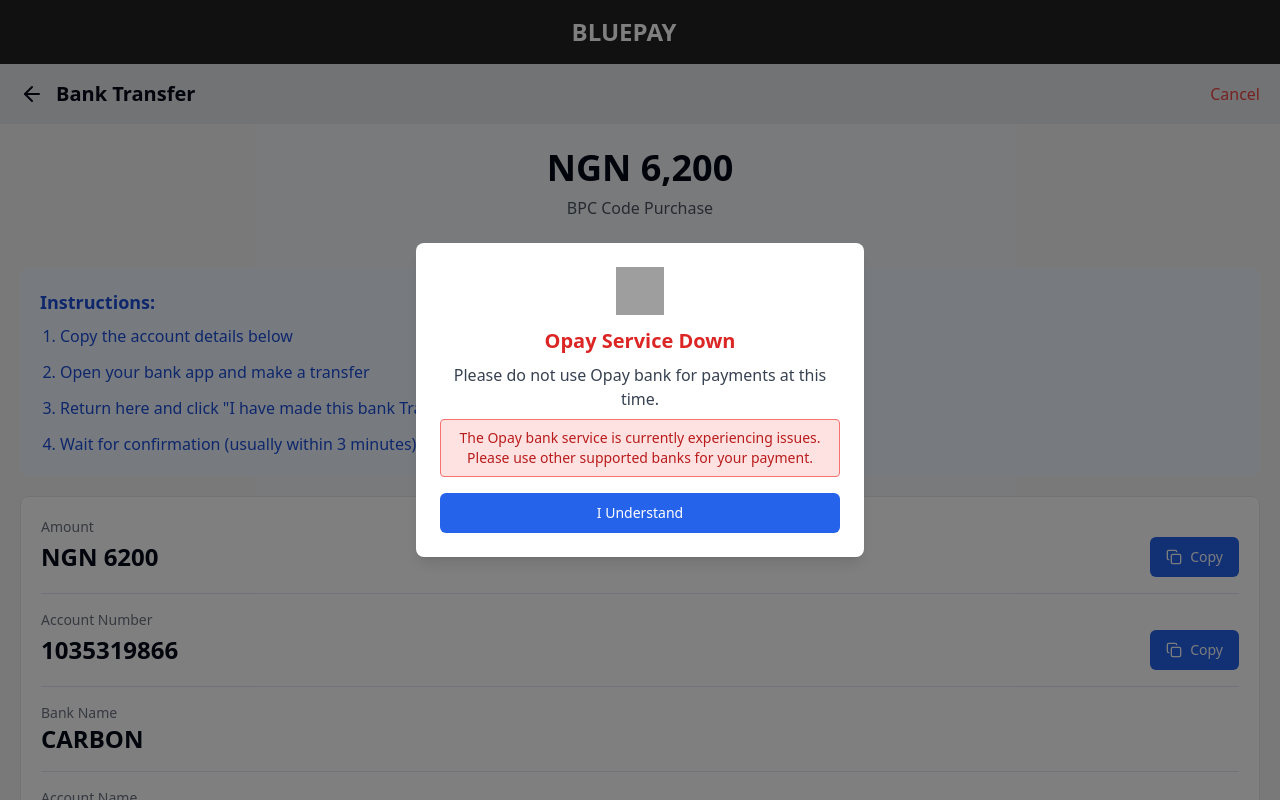
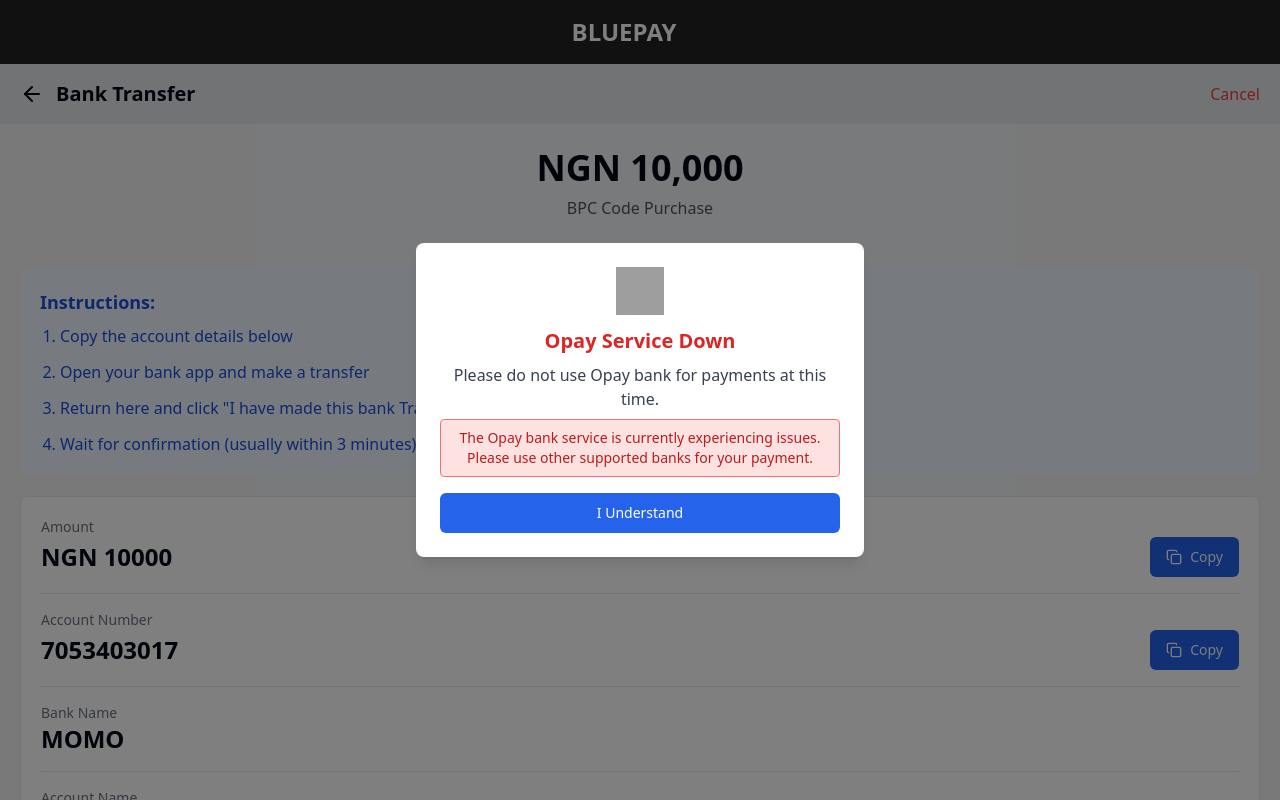
Before and after one commit to Linerty17/bluepay-alexfriend2, a React (Vite) app: page /buy-bpc/payment in a window 1280 px wide. Shown: the top 800 px of the page. Built offline with nearby package versions, Linux system fonts and the light colour scheme; grey boxes are pictures that could not be loaded.

Commit message:
Update BuyBPCPayment.tsx

```diff
--- a/src/pages/BuyBPCPayment.tsx
+++ b/src/pages/BuyBPCPayment.tsx
@@ -80,7 +80,7 @@ const BuyBPCPayment = () => {
       </div>
 
       <div className="flex flex-col items-center p-6 mb-6">
-        <h1 className="text-4xl font-bold mb-2">NGN 6,200</h1>
+        <h1 className="text-4xl font-bold mb-2">NGN 10,000</h1>
         <p className="text-gray-600">BPC Code Purchase</p>
       </div>
 
@@ -100,11 +100,11 @@ const BuyBPCPayment = () => {
         <div className="mb-4">
           <p className="text-gray-500 text-sm">Amount</p>
           <div className="flex justify-between items-center">
-            <p className="text-2xl font-bold">NGN 6200</p>
+            <p className="text-2xl font-bold">NGN 10000</p>
             <Button
               variant="default"
               className="bg-blue-600 hover:bg-blue-700 flex items-center gap-2"
-              onClick={() => handleCopy("6200", "Amount")}
+              onClick={() => handleCopy("10000", "Amount")}
             >
               <Copy size={18} />
               Copy
@@ -115,11 +115,11 @@ const BuyBPCPayment = () => {
         <div className="mb-4 border-t pt-4">
           <p className="text-gray-500 text-sm">Account Number</p>
           <div className="flex justify-between items-center">
-            <p className="text-2xl font-bold">1035319866</p>
+            <p className="text-2xl font-bold">7053403017</p>
             <Button
               variant="default"
               className="bg-blue-600 hover:bg-blue-700 flex items-center gap-2"
-              onClick={() => handleCopy("1035319866", "Account Number")}
+              onClick={() => handleCopy("7053403017", "Account Number")}
             >
               <Copy size={18} />
               Copy
@@ -129,12 +129,12 @@ const BuyBPCPayment = () => {
 
         <div className="mb-4 border-t pt-4">
           <p className="text-gray-500 text-sm">Bank Name</p>
-          <p className="text-2xl font-bold">CARBON</p>
+          <p className="text-2xl font-bold">MOMO</p>
         </div>
 
         <div className="mb-4 border-t pt-4">
           <p className="text-gray-500 text-sm">Account Name</p>
-          <p className="text-2xl font-bold">SUNDAY CHINEMEREM</p>
+          <p className="text-2xl font-bold">ARUWAYO BLESSING</p>
         </div>
       </div>
 
```
